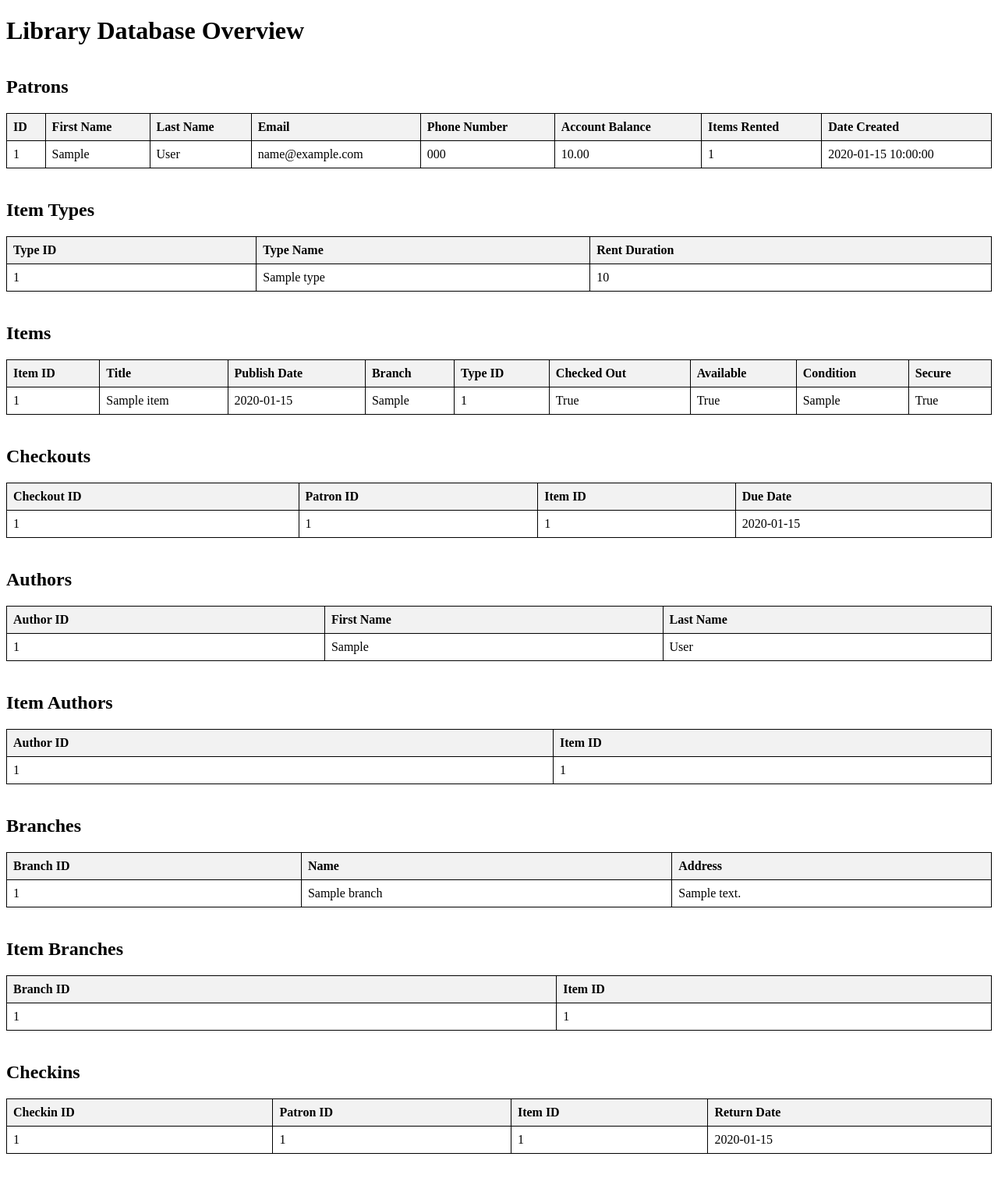
After one commit to morganglis/SilverSmart-Library, a Flask app: page /database-overview in a window 1280 px wide. The commit adds this page. Shown: the whole page at 78% size. Run offline with Flask 3, Linux system fonts and the light colour scheme; tables that the repository leaves empty hold one stand-in row (values such as "Sample post").

Commit message:
Add checkin functionality Handle in transit Handle Fees on Return Create Checkin record Update checkout to handle is available take out head tags by style blocks Change model to be compatible for auto increment of checkin key

```diff
--- a/app/routes.py
+++ b/app/routes.py
@@ -1,6 +1,6 @@
 from flask import render_template, request, redirect, url_for, flash, session
 from app import app, db
-from app.model import Patron, ItemType, Item, Checkout, Author, ItemAuthors  # import the tables you need to access
+from app.model import Patron, ItemType, Item, Checkout, Author, ItemAuthors, Branch, ItemBranch, Checkin
 from datetime import datetime, timedelta
 from decimal import Decimal
 
@@ -59,6 +59,25 @@ def create_patron():
     flash('New patron added successfully!')
     return redirect(url_for('checkout'))
 
+@app.route('/database-overview')
+def database_overview():
+    patrons = Patron.query.all()
+    itemTypes = ItemType.query.all()
+    items = Item.query.all()
+    checkouts = Checkout.query.all()
+    authors = Author.query.all()
+    itemAuthors = ItemAuthors.query.all()
+    branches = Branch.query.all()
+    itemBranches = ItemBranch.query.all()
+    checkins = Checkin.query.all()
+
+    return render_template('database_overview.html', patrons=patrons,
+                           itemTypes=itemTypes, items=items,
+                           checkouts=checkouts, authors=authors,
+                           itemAuthors=itemAuthors, branches=branches,
+                           itemBranches=itemBranches, checkins=checkins)
+
+
 
 @app.route('/')
 def library():
@@ -98,57 +117,69 @@ def donate():
 
 @app.route('/checkin', methods=['GET', 'POST'])
 def checkin():
-
-    due_date = None
-    patron_id = None
-    days_past_due = 0
-    patronBalance = 0
-    patron = None
-
     if request.method == 'POST':
         item_id = request.form.get('itemID')
+        is_damaged = request.form.get('isDamaged') == 'yes'
+
+        item = Item.query.get(item_id)
         checkout = Checkout.query.filter_by(itemID=item_id).first()
-        patron_id = request.form.get('patronID')
-        patron = Patron.query.get(patron_id)
 
-        if checkout:
-            due_date = checkout.dueDate
-            patron_id = checkout.patronID
-            print(f"Due Date: {due_date}")
+        if not item.isCheckedOut:
+            flash("Book is not checked out.", 'error')
+            return redirect(url_for('checkin'))
 
-            today = datetime.now().date()
+        patron = Patron.query.get(checkout.patronID)
+        due_date = checkout.dueDate
+        today = datetime.now().date()
 
-            if due_date < today:
-                days_past_due = (today - due_date).days
+        if item:
+            if is_damaged:
+                item.itemCondition = "Damaged"
+                item.isAvailable = False
+                item.isCheckedOut = False
+                patron.itemsRented -= 1  # decrement the number of items rented by the patron
+                flash(f'Place {item_id} in damaged bin.', 'warning')
+            elif item.itemBranch != 'Main':
+                item.isCheckedOut = False # item is checked in
+                item.isAvailable = False # item is not available because it is in transit
+                item.inTransit = True  # Show that the item is in cart for transit
+                patron.itemsRented -= 1  # decrement the number of items rented by the patron
+                flash(f'Item {item_id} should be placed in {item.itemBranch} cart.', 'info')
+            else:
+                item.isCheckedOut = False
+                item.isAvailable = True
+                item.isSecure = True
+                patron.itemsRented -= 1  # decrement the number of items rented by the patron
+                flash(f'Chip detection service has been turned ON for Item {item_id}', 'info')
 
-                # Update the patron's account balance
-                patron = Patron.query.get(patron_id)
-                patron.acctBalance += days_past_due
-                patronBalance = patron.acctBalance
-                db.session.commit()
+            fee = calculate_fees(due_date, today)
+            patron.acctBalance += fee
+
+            if fee > 0:
+                flash(f'Late return fee of ${fee:.2f} added to account.', 'warning')
 
 
-            # Update isCheckedOut to False
-            item = Item.query.get(item_id)
-            if item:
-                patron = Patron.query.get(patron_id)
-                item.isCheckedOut = False
-                item.isSecure = True
-                patron.itemsRented -= 1
-                flash(f'Chip detection service has been turned ON for Item {item_id}', 'info')
-                db.session.commit()
-            else:
-                print("Item not found.")
+            # Create a new Checkin record
+            new_checkin = Checkin(patronID=patron.patronID, itemID=item_id, returnDate=today)
+            db.session.add(new_checkin)
 
-            # Remove the checked-in item from the database
+            # Optional: Delete the checkout record
+            # db.session.delete(checkout)
 
-            db.session.delete(checkout)
-            db.session.commit()
+            db.session.commit()  # Commit the changes to the database
+
+            flash(f'Item {item_id} checked in successfully.', 'success')
         else:
-            print("Checkout record not found.")
+            flash("Item not found.", 'error')
 
-    return render_template('library_checkin.html', due_date=due_date, patron_id=patron_id, days_past_due=days_past_due, patronBalance = patronBalance, patron = patron)
+    return render_template('library_checkin.html')
 
+
+def calculate_fees(due_date, return_date):
+    if return_date > due_date:
+        days_past_due = (return_date - due_date).days
+        return Decimal(days_past_due) * Decimal('1.00')
+    return Decimal('0.00')
 
 @app.route('/checkout', methods=['GET', 'POST'])
 def checkout():
@@ -208,7 +239,7 @@ def checkout():
         elif 'add_item' in request.form:
             item_id = request.form.get('itemId')
             item = Item.query.get(item_id)
-            if item and not item.isCheckedOut and patron.itemsRented < 20:
+            if item and not item.isCheckedOut and item.isAvailable and patron.itemsRented < 20:
                 session['checkout_items'].append(item_id)
                 item.isCheckedOut = True  # Mark the item as checked out
                 patron.itemsRented += 1  # Increment the number of items rented by the patron
@@ -216,6 +247,8 @@ def checkout():
                 flash(f'Item {item_id} added to checkout list.', 'success')
             elif item and item.isCheckedOut:
                 flash(f'Item {item_id} is already checked out.', 'error')
+            elif item and not item.isAvailable:
+                flash(f'Item {item_id} is in transit to other branch.', 'error')
             elif patron.itemsRented >= 20:
                 flash('You cannot check out more than 20 items.', 'error')
             else:
--- /dev/null
+++ b/app/templates/database_overview.html
@@ -0,0 +1,204 @@
+<!DOCTYPE html>
+<html lang="en">
+<head>
+    <meta charset="UTF-8">
+    <title>Library Database Overview</title>
+    <style>
+        table {
+            width: 100%;
+            border-collapse: collapse;
+            margin-bottom: 40px;
+        }
+        th, td {
+            border: 1px solid black;
+            padding: 8px;
+            text-align: left;
+        }
+        th {
+            background-color: #f2f2f2;
+        }
+        .table-title {
+            margin-top: 40px;
+        }
+    </style>
+</head>
+<body>
+    <h1>Library Database Overview</h1>
+
+    <!-- Patron Table -->
+    <h2 class="table-title">Patrons</h2>
+    <table>
+        <tr>
+            <th>ID</th>
+            <th>First Name</th>
+            <th>Last Name</th>
+            <th>Email</th>
+            <th>Phone Number</th>
+            <th>Account Balance</th>
+            <th>Items Rented</th>
+            <th>Date Created</th>
+        </tr>
+        {% for patron in patrons %}
+        <tr>
+            <td>{{ patron.patronID }}</td>
+            <td>{{ patron.firstName }}</td>
+            <td>{{ patron.lastName }}</td>
+            <td>{{ patron.email }}</td>
+            <td>{{ patron.phoneNum }}</td>
+            <td>{{ patron.acctBalance }}</td>
+            <td>{{ patron.itemsRented }}</td>
+            <td>{{ patron.date_created }}</td>
+        </tr>
+        {% endfor %}
+    </table>
+
+    <!-- ItemType Table -->
+    <h2 class="table-title">Item Types</h2>
+    <table>
+        <tr>
+            <th>Type ID</th>
+            <th>Type Name</th>
+            <th>Rent Duration</th>
+        </tr>
+        {% for itemType in itemTypes %}
+        <tr>
+            <td>{{ itemType.typeID }}</td>
+            <td>{{ itemType.typeName }}</td>
+            <td>{{ itemType.rentDuration }}</td>
+        </tr>
+        {% endfor %}
+    </table>
+
+    <!-- Item Table -->
+    <h2 class="table-title">Items</h2>
+    <table>
+        <tr>
+            <th>Item ID</th>
+            <th>Title</th>
+            <th>Publish Date</th>
+            <th>Branch</th>
+            <th>Type ID</th>
+            <th>Checked Out</th>
+            <th>Available</th>
+            <th>Condition</th>
+            <th>Secure</th>
+        </tr>
+        {% for item in items %}
+        <tr>
+            <td>{{ item.itemID }}</td>
+            <td>{{ item.itemTitle }}</td>
+            <td>{{ item.publishDate }}</td>
+            <td>{{ item.itemBranch }}</td>
+            <td>{{ item.typeID }}</td>
+            <td>{{ item.isCheckedOut }}</td>
+            <td>{{ item.isAvailable }}</td>
+            <td>{{ item.itemCondition }}</td>
+            <td>{{ item.isSecure }}</td>
+        </tr>
+        {% endfor %}
+    </table>
+
+    <!-- Checkout Table -->
+    <h2 class="table-title">Checkouts</h2>
+    <table>
+        <tr>
+            <th>Checkout ID</th>
+            <th>Patron ID</th>
+            <th>Item ID</th>
+            <th>Due Date</th>
+        </tr>
+        {% for checkout in checkouts %}
+        <tr>
+            <td>{{ checkout.checkoutID }}</td>
+            <td>{{ checkout.patronID }}</td>
+            <td>{{ checkout.itemID }}</td>
+            <td>{{ checkout.dueDate }}</td>
+        </tr>
+        {% endfor %}
+    </table>
+
+    <!-- Author Table -->
+    <h2 class="table-title">Authors</h2>
+    <table>
+        <tr>
+            <th>Author ID</th>
+            <th>First Name</th>
+            <th>Last Name</th>
+        </tr>
+        {% for author in authors %}
+        <tr>
+            <td>{{ author.authorID }}</td>
+            <td>{{ author.firstName }}</td>
+            <td>{{ author.lastName }}</td>
+        </tr>
+        {% endfor %}
+    </table>
+
+    <!-- ItemAuthors Table -->
+    <h2 class="table-title">Item Authors</h2>
+    <table>
+        <tr>
+            <th>Author ID</th>
+            <th>Item ID</th>
+        </tr>
+        {% for itemAuthor in itemAuthors %}
+        <tr>
+            <td>{{ itemAuthor.authorID }}</td>
+            <td>{{ itemAuthor.itemID }}</td>
+        </tr>
+        {% endfor %}
+    </table>
+
+    <!-- Branch Table -->
+    <h2 class="table-title">Branches</h2>
+    <table>
+        <tr>
+            <th>Branch ID</th>
+            <th>Name</th>
+            <th>Address</th>
+        </tr>
+        {% for branch in branches %}
+        <tr>
+            <td>{{ branch.branchID }}</td>
+            <td>{{ branch.name }}</td>
+            <td>{{ branch.address }}</td>
+        </tr>
+        {% endfor %}
+    </table>
+
+    <!-- ItemBranch Table -->
+    <h2 class="table-title">Item Branches</h2>
+    <table>
+        <tr>
+            <th>Branch ID</th>
+            <th>Item ID</th>
+        </tr>
+        {% for itemBranch in itemBranches %}
+        <tr>
+            <td>{{ itemBranch.branchID }}</td>
+            <td>{{ itemBranch.itemID }}</td>
+        </tr>
+        {% endfor %}
+    </table>
+
+    <!-- Checkin Table -->
+    <h2 class="table-title">Checkins</h2>
+    <table>
+        <tr>
+            <th>Checkin ID</th>
+            <th>Patron ID</th>
+            <th>Item ID</th>
+            <th>Return Date</th>
+        </tr>
+        {% for checkin in checkins %}
+        <tr>
+            <td>{{ checkin.checkinID }}</td>
+            <td>{{ checkin.patronID }}</td>
+            <td>{{ checkin.itemID }}</td>
+            <td>{{ checkin.returnDate }}</td>
+        </tr>
+        {% endfor %}
+    </table>
+
+</body>
+</html>
--- a/app/templates/footer.html
+++ b/app/templates/footer.html
@@ -26,6 +26,7 @@
                 <a href="#">Library Foundation</a>
                 <a href="{{ url_for('donate') }}">Donate</a>
             </div>
+            </div>
         </footer>
 </body>
 </html>
--- a/app/templates/library_checkout.html
+++ b/app/templates/library_checkout.html
@@ -1,6 +1,5 @@
 <!DOCTYPE html>
 {% include 'header.html' %}
-<head>
     <style>
         body {
             font-family: Arial, sans-serif;
@@ -84,7 +83,7 @@
             background-color: silver;
         }
     </style>
-</head>
+
 
 <body>
 
```
Also changed, not shown: app/model.py (+11 -8 lines), app/templates/library_checkin.html (+16 -5 lines).
